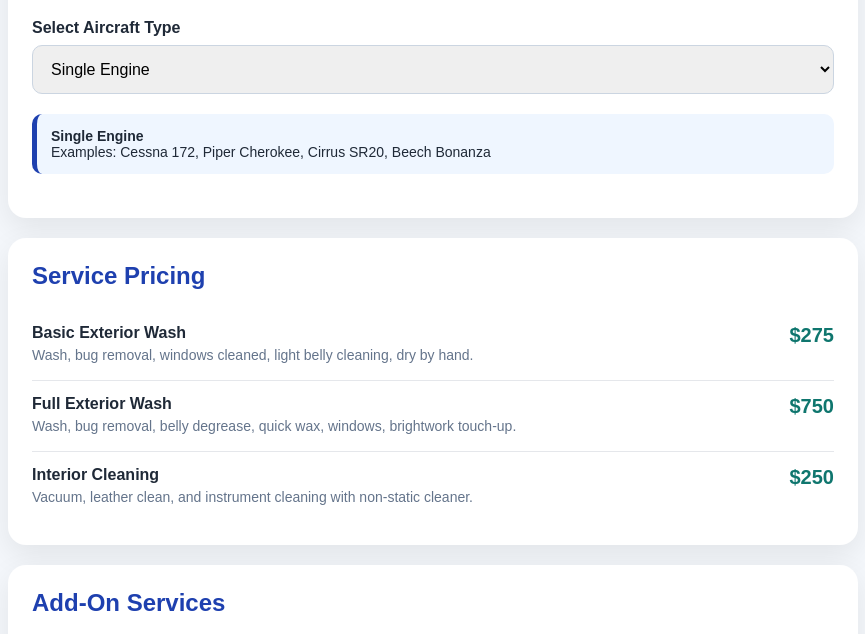
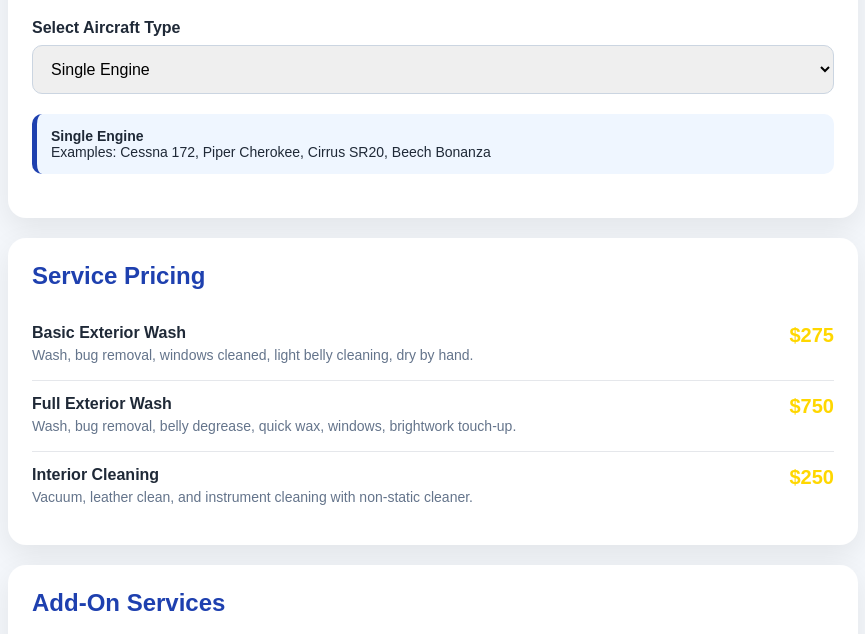
Before and after one commit to Fuidwiw/aircraftwash, a plain HTML site: page index.html in a window 1280 px wide. Shown: the part 143-777 px from the top of the page, without its empty margins (207-1072 px from the left). Drawn offline with Linux system fonts and the light colour scheme.

Commit message:
Changed price color

```diff
--- a/index.html
+++ b/index.html
@@ -83,7 +83,7 @@
     .price {
       font-size: 20px;
       font-weight: bold;
-      color: #0f766e;
+      color: #ffd700;
       white-space: nowrap;
     }
 
```
